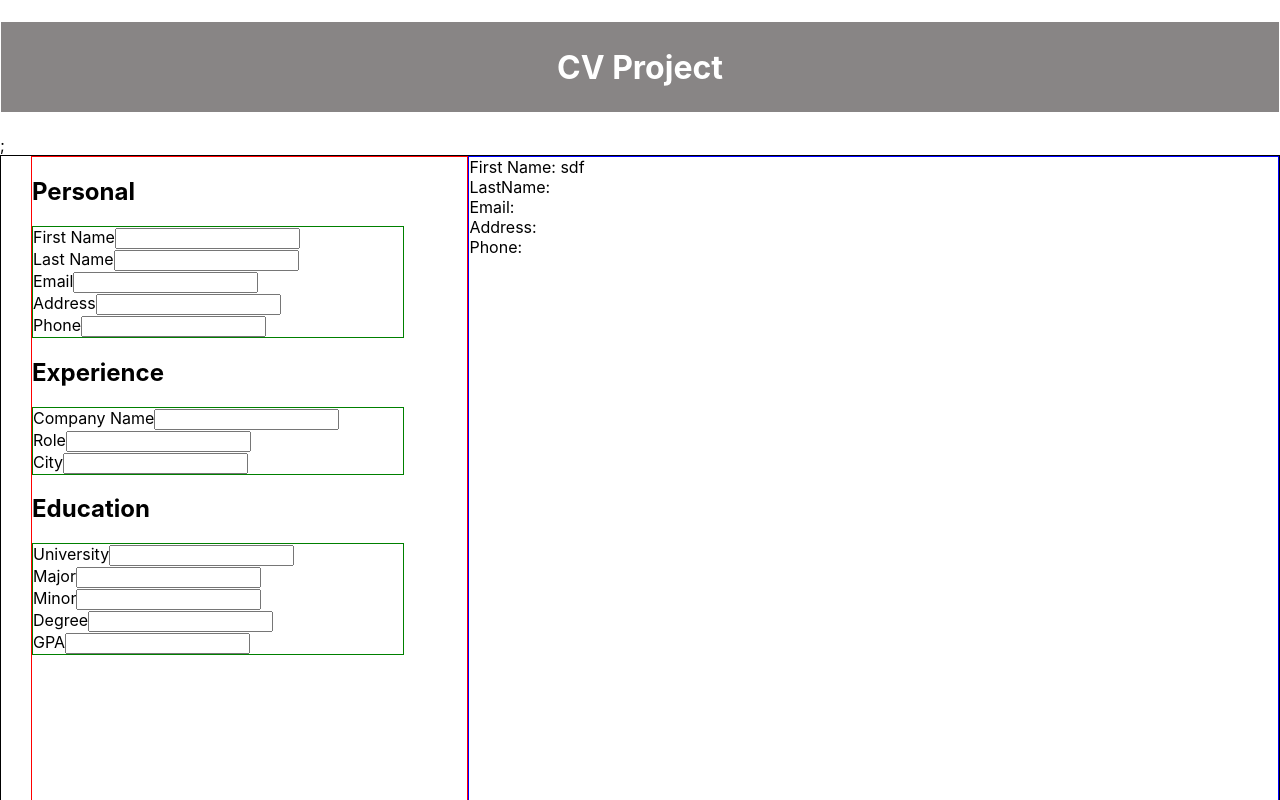
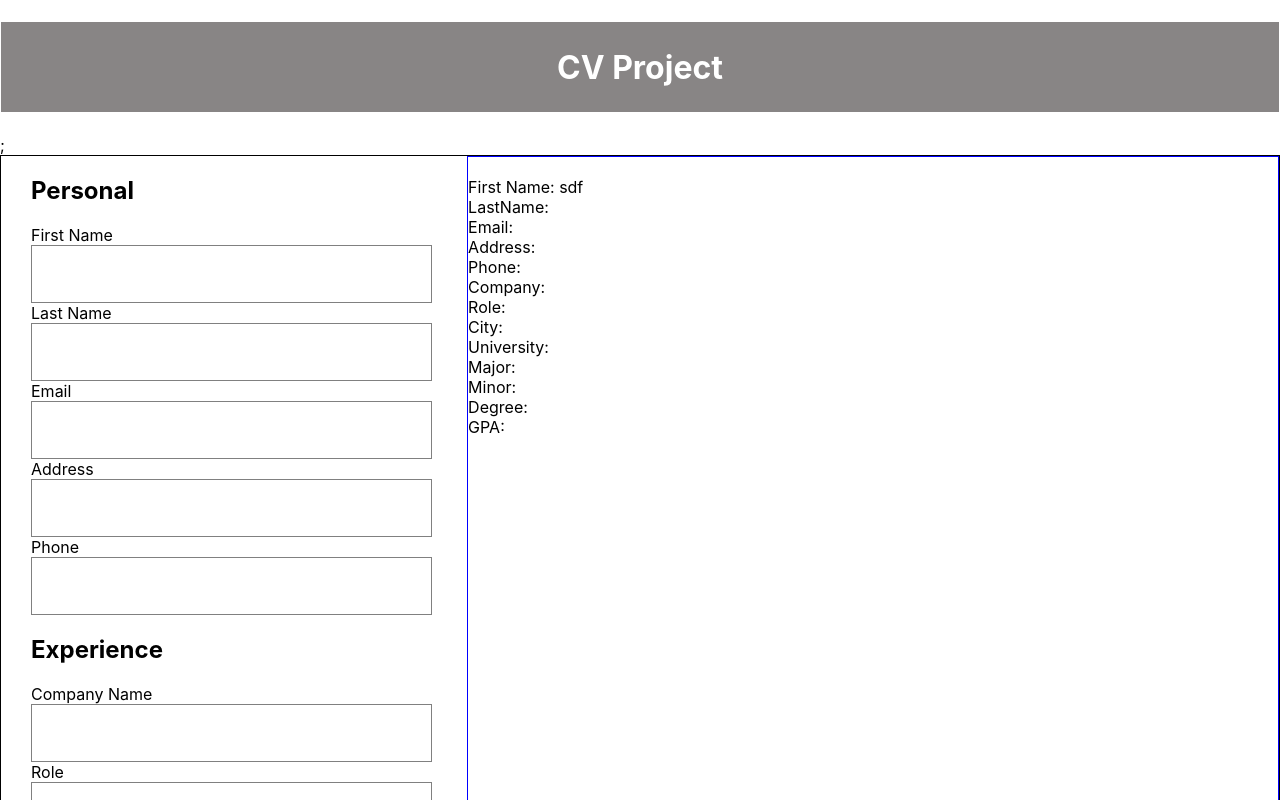
Before and after one commit to kpgh46/coverproject, a React (Create React App) app: page / in a window 1280 px wide. Shown: the top 800 px of the page. Built offline with nearby package versions, Linux system fonts and the light colour scheme.

Commit message:
updated primary State object for all sections

```diff
--- a/src/App.css
+++ b/src/App.css
@@ -19,12 +19,13 @@
 	display: flex;
 	flex-direction: column;
 	position: relative;
-	border: 1px solid red;
+	/* border: 1px solid red; */
 	width: 35%;
 	margin-left: 30px;
 }
 .preview {
 	display: flex;
+	flex-direction: column;
 	border: 1px solid blue;
 	width: 65%;
 }
@@ -35,6 +36,24 @@
 
 .entry-section {
 	width: 85%;
-	border: 1px green solid;
+	/* border: 1px green solid; */
 	height: auto;
 }
+
+input {
+	font: inherit;
+	letter-spacing: inherit;
+	color: currentcolor;
+	border: 0.5px solid grey;
+	box-sizing: content-box;
+	background: none;
+	height: 1.4375em;
+	margin: 0px;
+	-webkit-tap-highlight-color: transparent;
+	display: block;
+	min-width: 0px;
+	width: 100%;
+	animation-name: mui-auto-fill-cancel;
+	animation-duration: 10ms;
+	padding: 16.5px 14px;
+}
--- a/src/App.js
+++ b/src/App.js
@@ -9,12 +9,20 @@ function App() {
 		email: "",
 		address: "",
 		phone: "",
+		company: "",
+		role: "",
+		city: "",
+		university: "",
+		major: "",
+		minor: "",
+		degree: "",
+		gpa: "",
 	});
 	console.log(data.first);
 
 	// let [first, setFirst] = React.useState("");
 
-	function updateFirst(event) {
+	function updatePreview(event) {
 		setData((prevFormData) => {
 			return {
 				...prevFormData,
@@ -30,7 +38,7 @@ function App() {
 				<div className="entry">
 					<section className="personal">
 						<Entry
-							updateFirst={updateFirst}
+							updateFirst={updatePreview}
 							entryHeader="Personal"
 							text={[
 								"First Name",
@@ -44,6 +52,7 @@ function App() {
 
 					<section className="experience">
 						<Entry
+							updateFirst={updatePreview}
 							entryHeader="Experience"
 							text={["Company Name", "Role", "City"]}
 						/>
@@ -51,6 +60,7 @@ function App() {
 
 					<section className="education">
 						<Entry
+							updateFirst={updatePreview}
 							entryHeader="Education"
 							text={[
 								"University",
@@ -65,6 +75,7 @@ function App() {
 
 				<div className="preview">
 					<section className="preview-personal">
+						<br></br>
 						<div>First Name: {data.first}</div>
 						<div>LastName: {data.last}</div>
 						<div>Email: {data.email}</div>
@@ -72,9 +83,19 @@ function App() {
 						<div>Phone: {data.phone}</div>
 					</section>
 
-					<section className="preview-experience"></section>
+					<section className="preview-experience">
+						<div>Company: {data.company}</div>
+						<div>Role: {data.role}</div>
+						<div>City: {data.city}</div>
+					</section>
 
-					<section className="preview-education"></section>
+					<section className="preview-education">
+						<div>University: {data.university}</div>
+						<div>Major: {data.major}</div>
+						<div>Minor: {data.minor}</div>
+						<div>Degree: {data.degree}</div>
+						<div>GPA: {data.gpa}</div>
+					</section>
 				</div>
 			</div>
 		</div>
```
